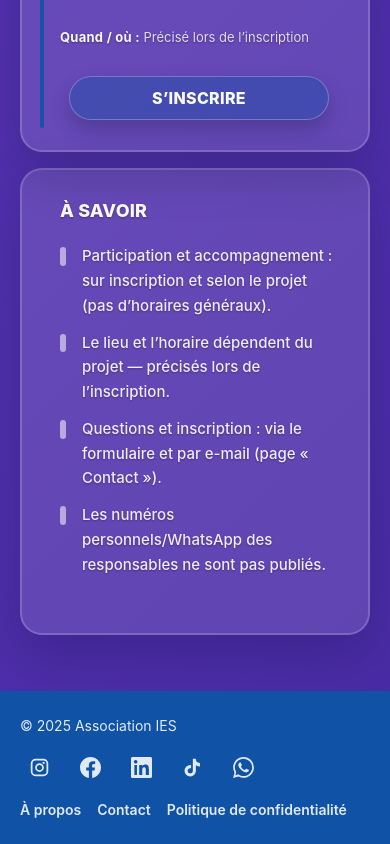
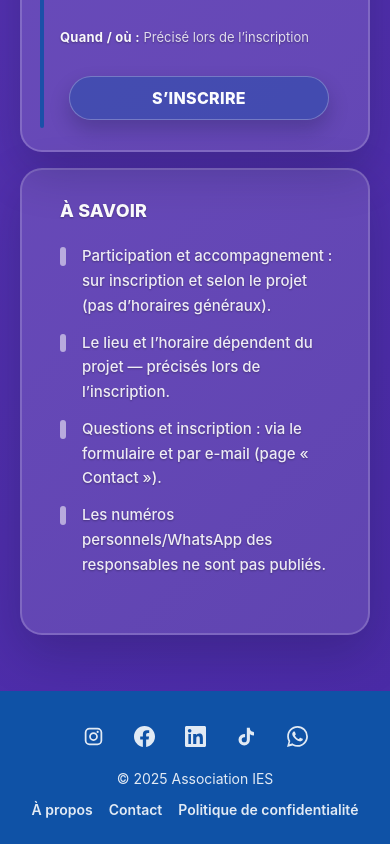
Before and after one commit to aslanzubairaev/Association-IES-, a Next.js app: page /fr/actions in a window 390 px wide. Shown: the part 3306-4150 px from the top of the page. Built offline with nearby package versions, Linux system fonts and the light colour scheme.

Commit message:
на мобильном версии изменил порядок текстов и иконок в футтере

```diff
--- a/src/legacy/styles.css
+++ b/src/legacy/styles.css
@@ -1117,4 +1117,19 @@
       display: flex;
       justify-content: center;
     }
+    .footer-inner{
+      flex-direction: column;
+      align-items: center;
+      text-align: center;
+    }
+    .footer-socials{
+      order: 0;
+    }
+    .footer-inner > :first-child{
+      order: 1;
+    }
+    .footer-links{
+      order: 2;
+      justify-content: center;
+    }
   }
```
